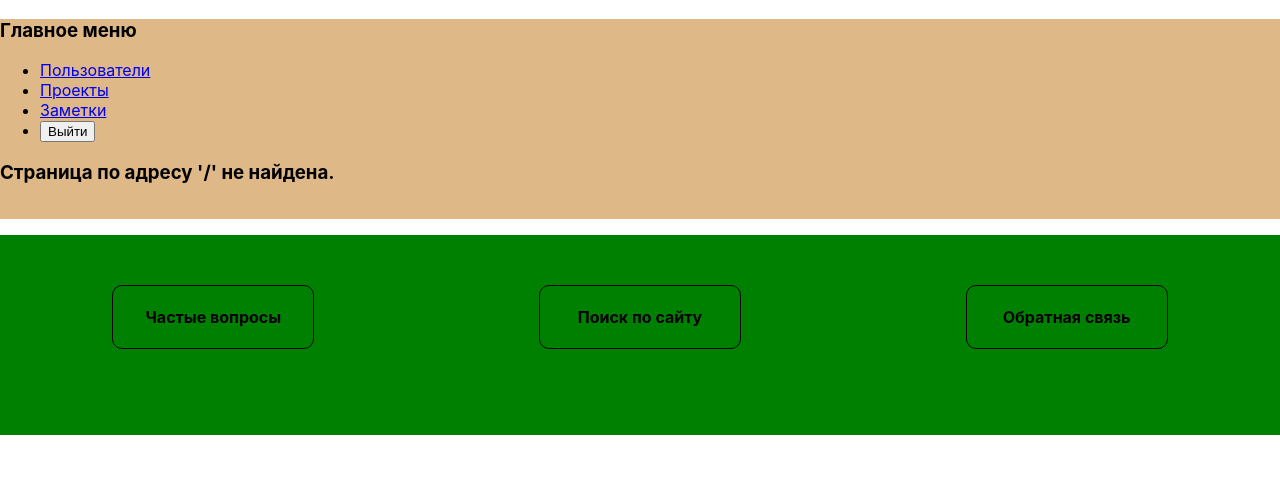
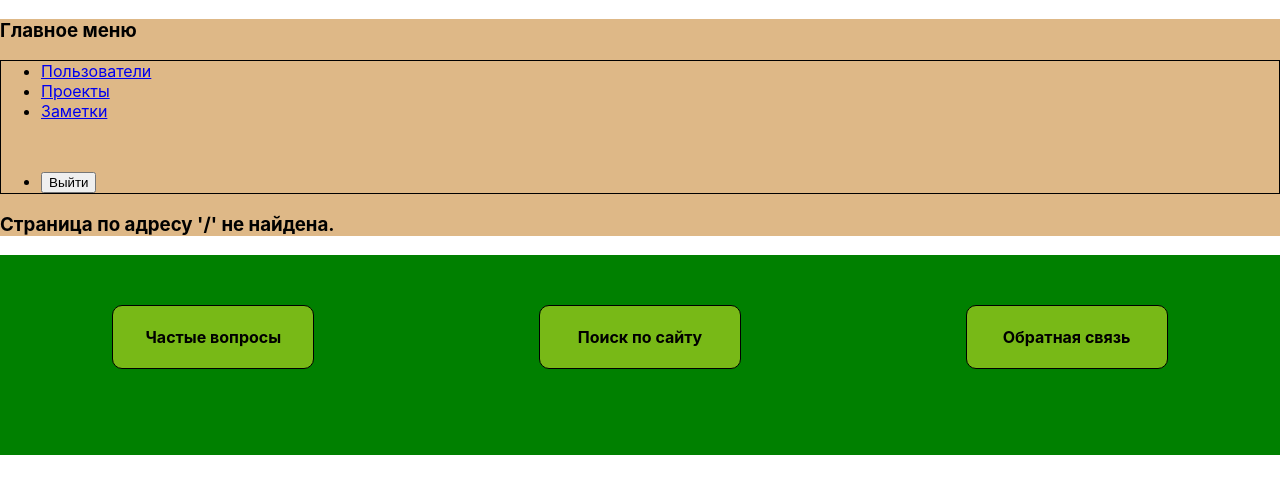
Before and after one commit to Jenny6199/DRF_course_project, a React (Create React App) app in the folder container/frontend/: page / in a window 1280 px wide. Shown: the top 494 px of the page. Built offline with nearby package versions, Linux system fonts and the light colour scheme; no server answers.

Commit message:
some change in App.css

```diff
--- a/container/frontend/src/App.css
+++ b/container/frontend/src/App.css
@@ -59,6 +59,7 @@
   border-radius: 10px;
   text-align: center;
   align-content: center;
+  background-color: rgb(120, 185, 23);
 }
 
 .header_mainblock {
@@ -71,3 +72,7 @@
   background-color: green;
   min-height: 200px;
 }
+
+.border_1 {
+  border: 1px solid black;
+}
--- a/container/frontend/src/components/menu.js
+++ b/container/frontend/src/components/menu.js
@@ -142,7 +142,7 @@ class MainMenu extends React.Component {
                     <h3>Главное меню</h3>
                     <BrowserRouter>
                         <nav>
-                            <ul>
+                            <ul class='border_1'>
                                 <li key={'users'}>
                                     <Link to='/users/'>Пользователи</Link>
                                 </li>
@@ -152,7 +152,7 @@ class MainMenu extends React.Component {
                                 <li key={'todos'}>
                                     <Link to='/todo/'>Заметки</Link>
                                 </li>
-                                <li key={'login'}>
+                                <li key={'login'} class='top_50'>
                                     {this.is_authenticated() ? <button onClick={() => this.logout()}>Выйти</button> : <Link to='/login'>Авторизация</Link>}
                                 </li>
                             </ul>
```
